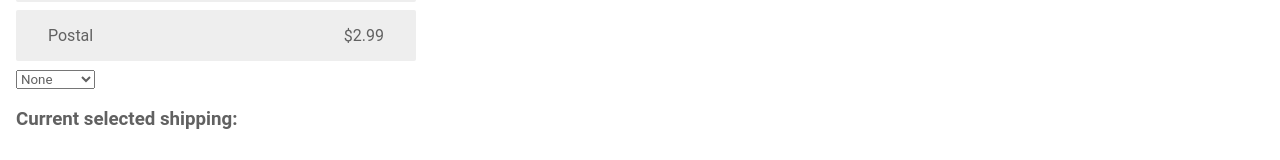
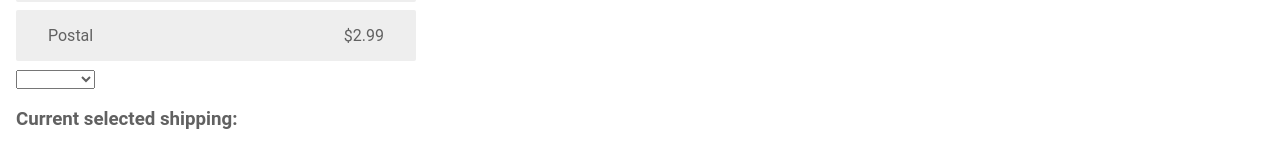
Before and after one commit to slonsu/Angular-tutorial-first, an Angular app: page /shipping in a window 1280 px wide. Shown: the part 221-381 px from the top of the page. Built offline with nearby package versions, Linux system fonts and the light colour scheme.

Commit message:
feat(21-di-part-4): Finish tutorial 4

```diff
--- a/src/app/app.module.ts
+++ b/src/app/app.module.ts
@@ -12,7 +12,7 @@
 import { ShippingComponent } from './shipping/shipping.component';
 import { HttpClientModule } from '@angular/common/http';
 import { WishlistComponent } from './wishlist/wishlist.component';
-import {ReactiveFormsModule} from '@angular/forms';
+import {ReactiveFormsModule, FormsModule} from '@angular/forms';
 import { CurrencyComponent } from './currency/currency.component';
 
 @NgModule({
@@ -39,7 +39,8 @@
       {path: 'wishlist', component: WishlistComponent},
       {path: 'currency', component: CurrencyComponent}
     ]),
-    ReactiveFormsModule
+    ReactiveFormsModule,
+    FormsModule
   ],
   providers: [],
   bootstrap: [AppComponent]
--- a/src/app/shipping/shipping.component.html
+++ b/src/app/shipping/shipping.component.html
@@ -1,13 +1,15 @@
 <p>shipping costs</p>
 
 <div class="shipping-item" *ngFor="let shipping of shippingCosts | async">
-    <span>{{shipping.name}}</span>
-    <span>{{shipping.price | currency}}</span>
+  <span>{{shipping.name}}</span>
+  <span>{{shipping.price | currency}}</span>
 </div>
 
-<select (change)="selectShipping($event.target.value)">
-    <option>None</option>
-    <option *ngFor="let shipping of shippingCosts | async">{{shipping.name}}</option>
+<select [(ngModel)]="selectedShipping" (change)="selectShipping($event.target.value)">
+  <option [value]="'None'">None</option>
+  <option [value]="shipping.name" *ngFor="let shipping of shippingCosts | async">{{shipping.name}}</option>
 </select>
 
-<h3>Current selected shipping: {{selectedShipping}}</h3>
+<h3>
+  Current selected shipping: {{selectedShipping}}
+</h3>
--- a/src/app/shipping/shipping.component.ts
+++ b/src/app/shipping/shipping.component.ts
@@ -9,16 +9,14 @@
 export class ShippingComponent implements OnInit {
 
   shippingCosts;
+  selectedShipping;
 
   constructor(private shippingService: ShippingService) {
     this.shippingCosts = shippingService.getShippingCosts();
+    this.selectedShipping = shippingService.getType();
   }
 
   ngOnInit() {
-  }
-
-  get selectedShipping() {
-    return this.shippingService.getType();
   }
 
   selectShipping(value) {
```
